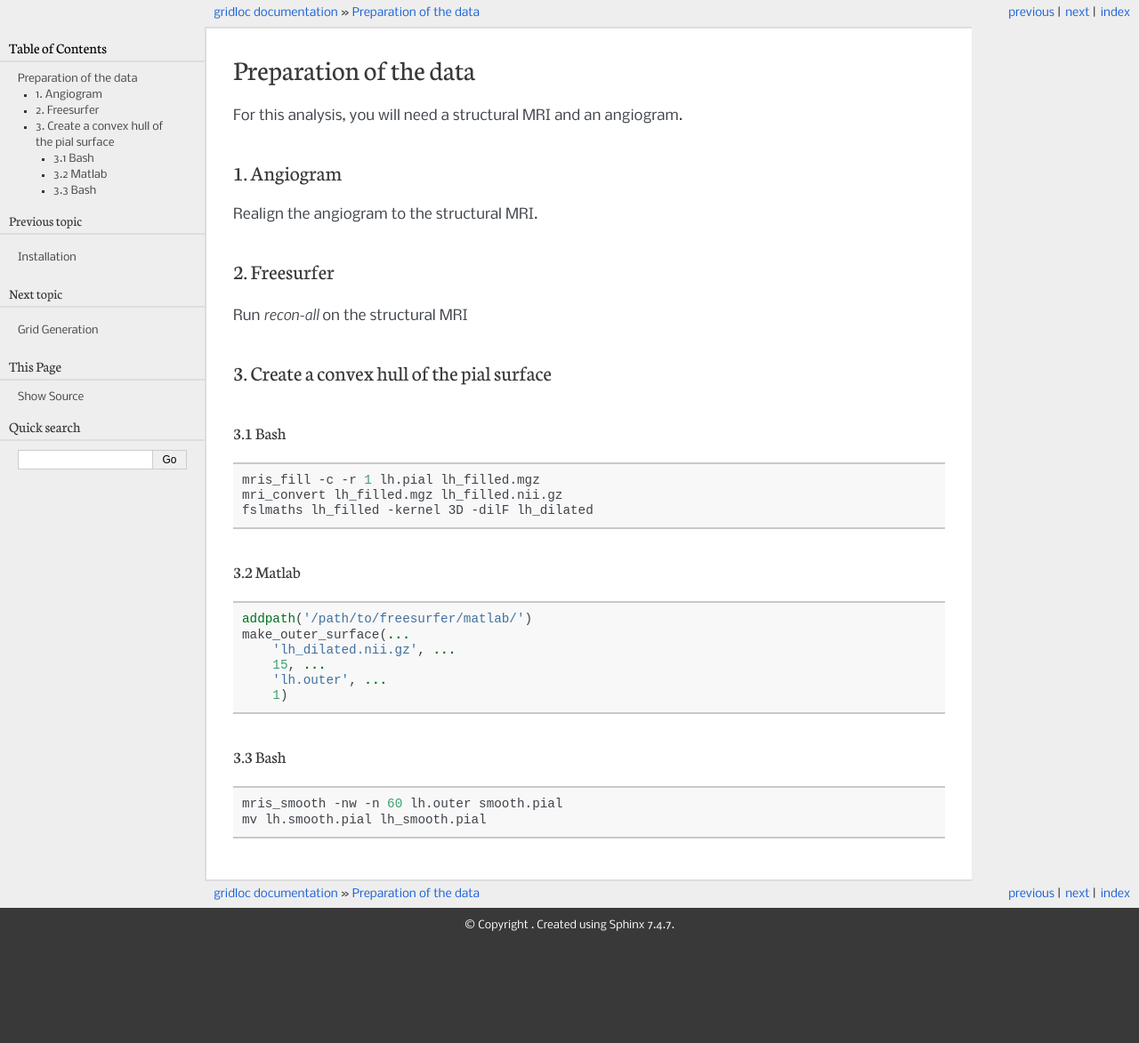
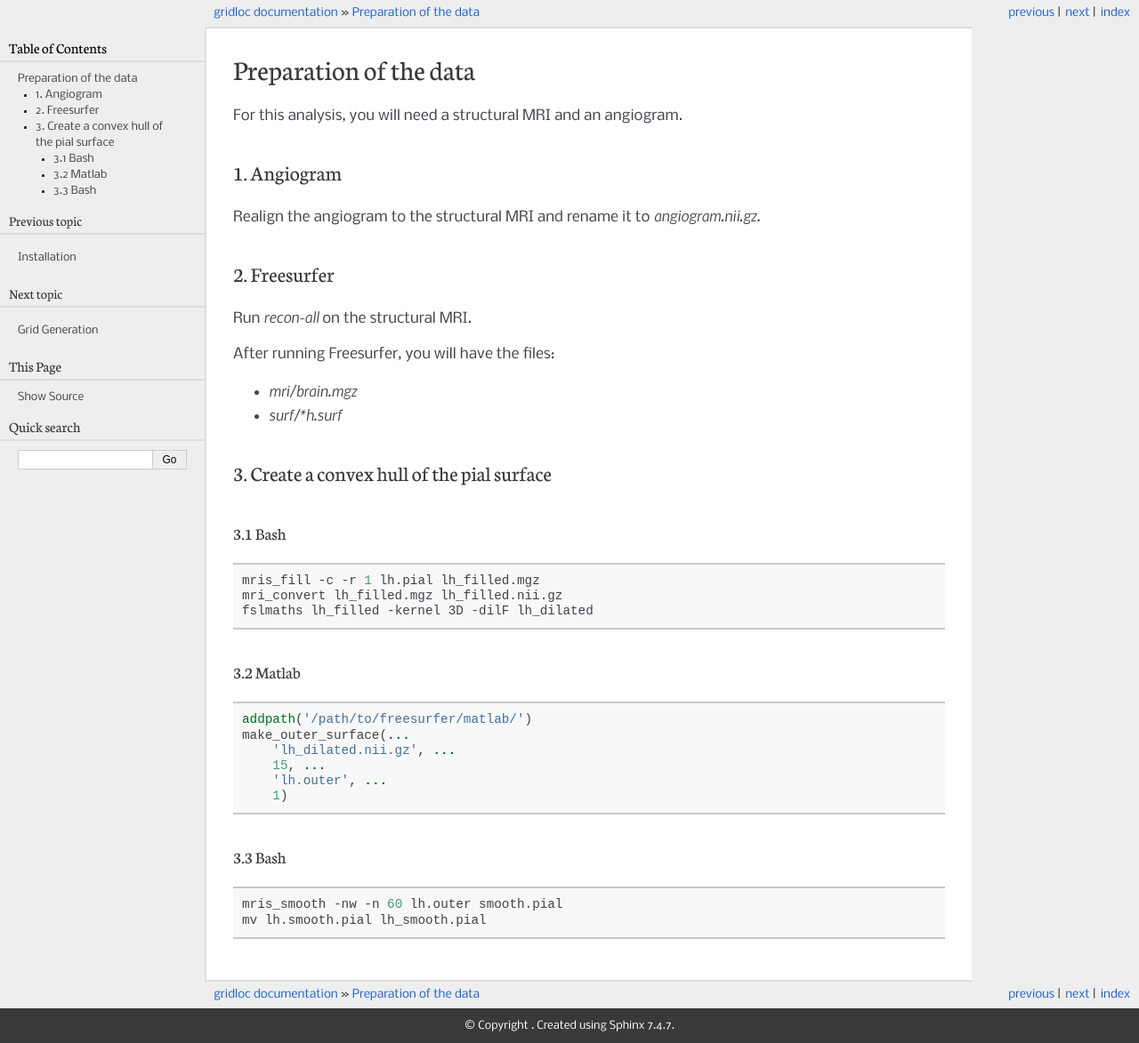
Before and after one commit to gpiantoni/gridgen, a Sphinx documentation site: the page built from docs/source/preparation.rst, in a window 1280 px wide. Shown: the whole page at 89% size. Built offline with Sphinx 7.4.7, drawn with Linux system fonts in a browser that asks for light colours; pages that are not in the unit, such as notebooks, are missing from menus; before the commit the page ends 1060 px from its top, so only the background shows below that.

```diff
--- a/docs/source/preparation.rst
+++ b/docs/source/preparation.rst
@@ -5,11 +5,16 @@ For this analysis, you will need a structural MRI and an angiogram.
 
 1. Angiogram
 ------------
-Realign the angiogram to the structural MRI.
+Realign the angiogram to the structural MRI and rename it to `angiogram.nii.gz`.
 
 2. Freesurfer
 -------------
-Run `recon-all` on the structural MRI
+Run `recon-all` on the structural MRI.
+
+After running Freesurfer, you will have the files:
+
+* `mri/brain.mgz`
+* `surf/*h.surf`
 
 3. Create a convex hull of the pial surface
 -------------------------------------------
```
Also changed, not shown: 4 other files.
